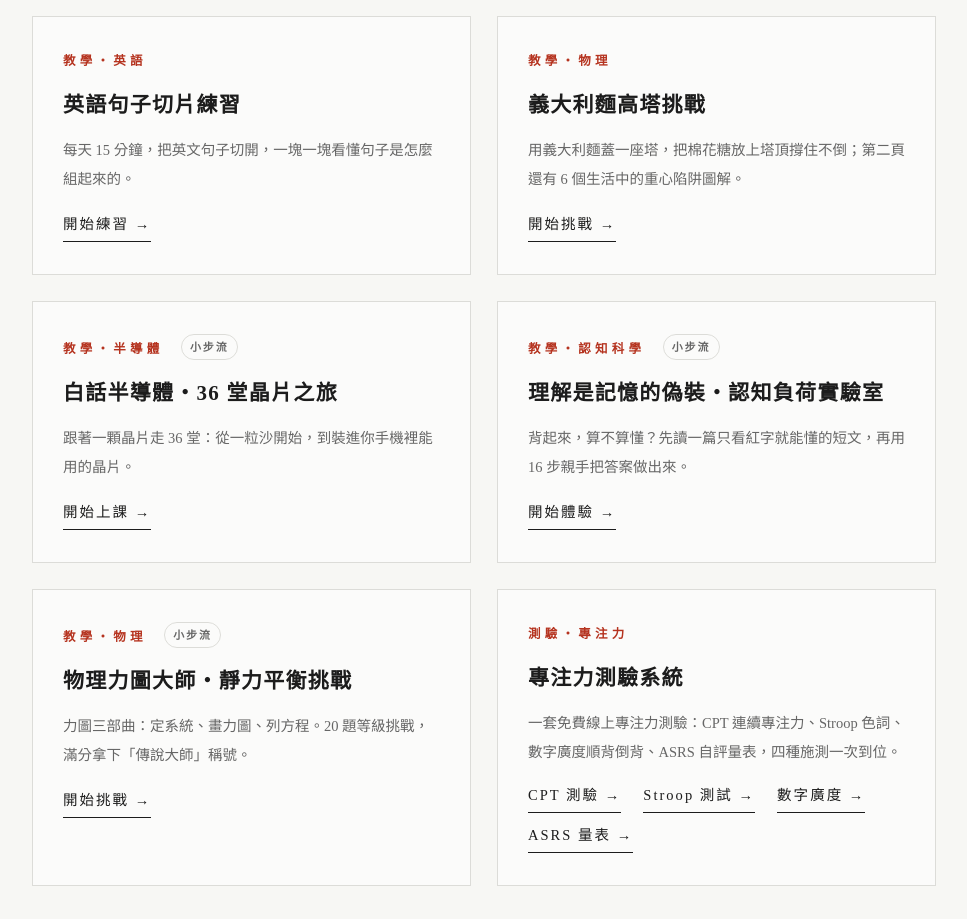
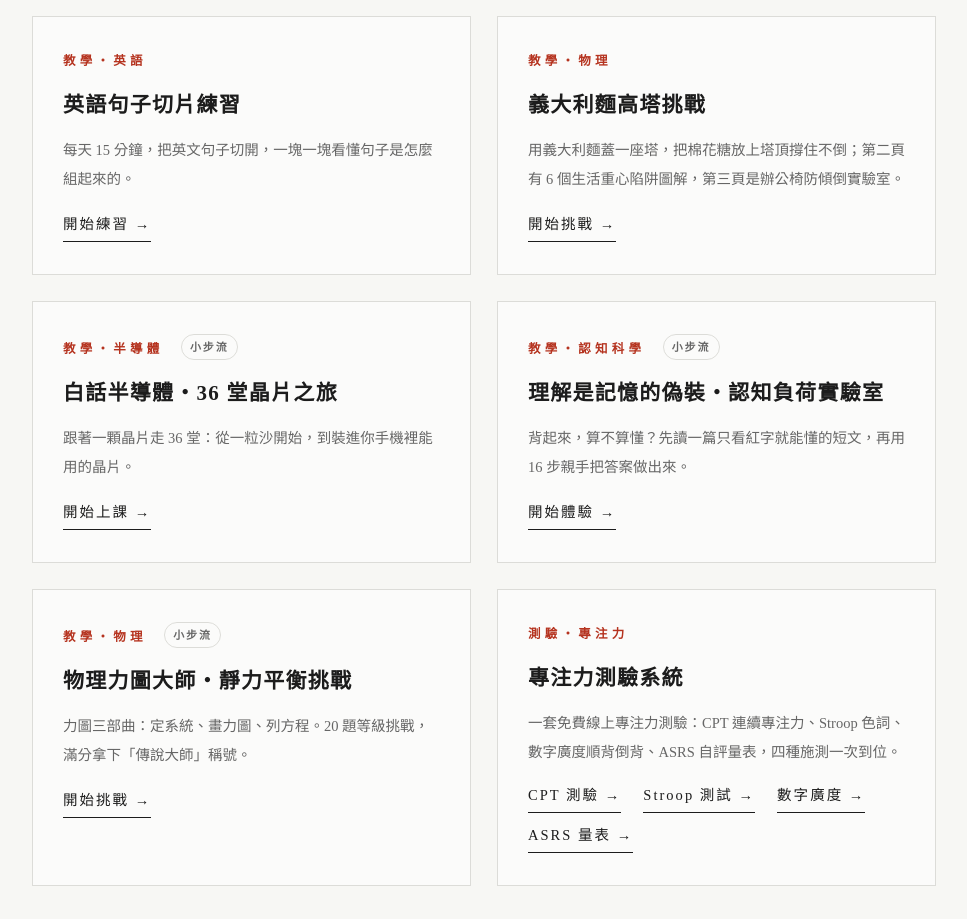
Before and after one commit to thomashuanggogo/thomashuang, a plain HTML site: page index.html in a window 1280 px wide. Shown: the part 6580-7499 px from the top of the page, without its empty margins (156-1123 px from the left). Drawn offline with Linux system fonts and the light colour scheme.

Commit message:
義大利麵高塔卡片：補述第三頁辦公椅實驗室

```diff
--- a/index.html
+++ b/index.html
@@ -404,7 +404,7 @@ footer .flinks a:hover{color:var(--accent)}
       <div class="card rv">
         <div class="num">教學・物理</div>
         <h3>義大利麵高塔挑戰</h3>
-        <p>用義大利麵蓋一座塔，把棉花糖放上塔頂撐住不倒；第二頁還有 6 個生活中的重心陷阱圖解。</p>
+        <p>用義大利麵蓋一座塔，把棉花糖放上塔頂撐住不倒；第二頁有 6 個生活重心陷阱圖解，第三頁是辦公椅防傾倒實驗室。</p>
         <a class="go" href="https://spaghetti-tower.acethomasgogo.workers.dev/" target="_blank" rel="noopener">開始挑戰</a>
       </div>
       <div class="card rv">
```
